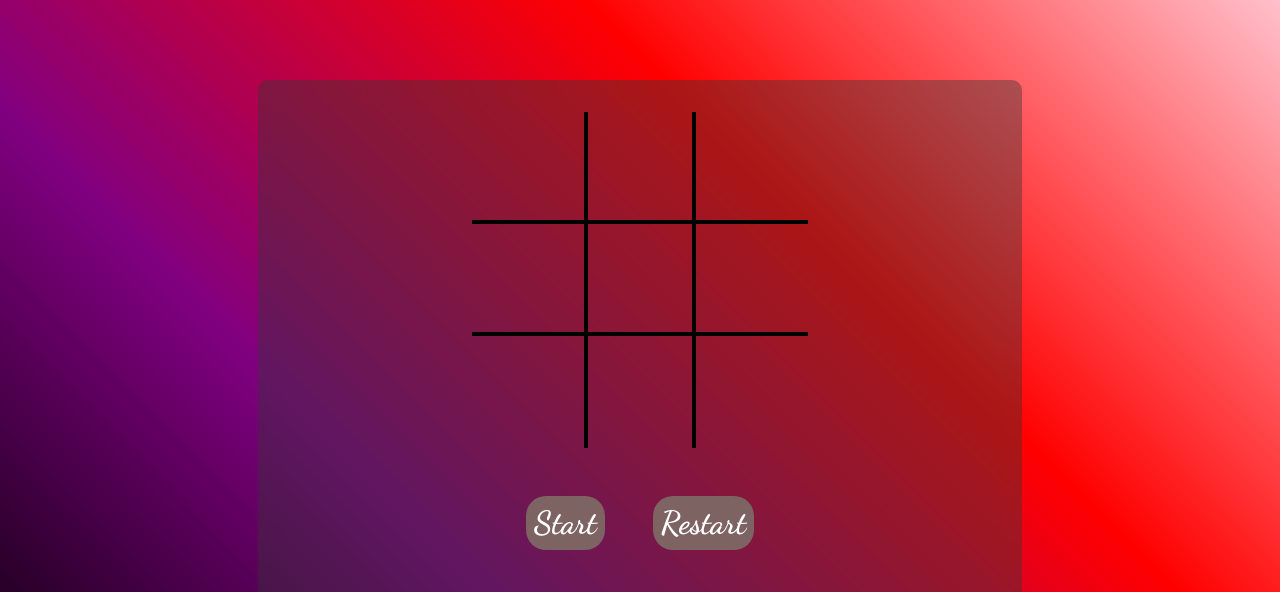
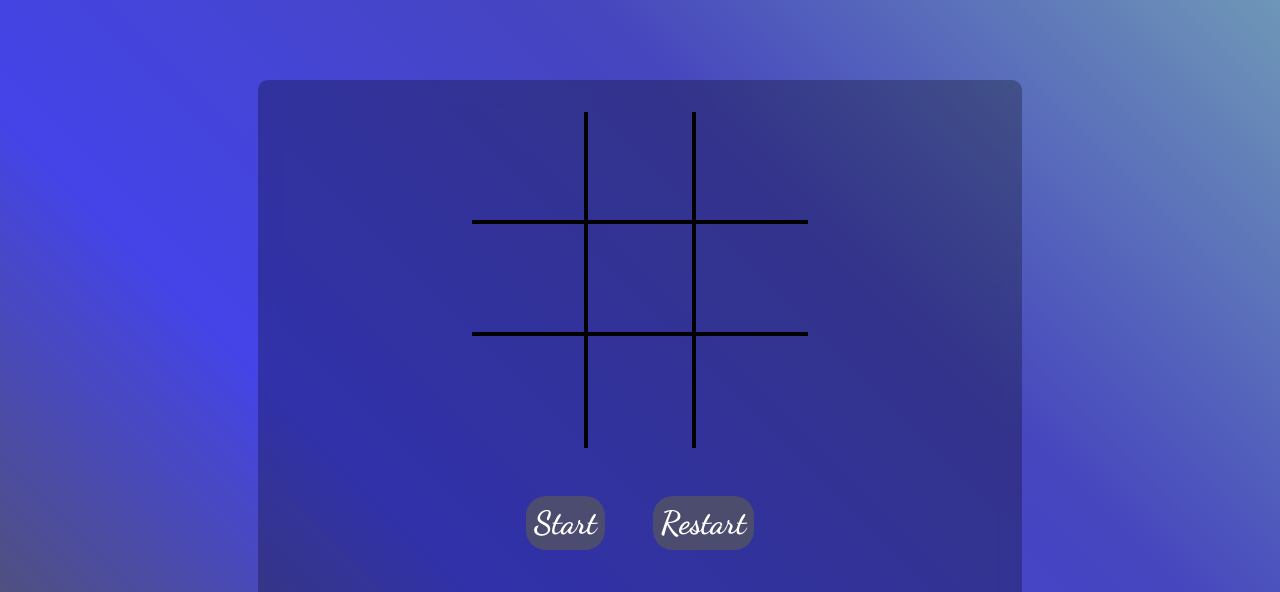
Before and after one commit to Chris-Karampagias/project_tic-tac-toe, a plain HTML site: page index.html in a window 1280 px wide. Shown: the top 592 px of the page. Drawn offline with Linux system fonts and the light colour scheme.

Commit message:
Change body and main container background color

```diff
--- a/style.css
+++ b/style.css
@@ -10,7 +10,7 @@ body {
   display: flex;
   flex-direction: column;
   place-items: center;
-  background: linear-gradient(45deg, black, purple, red, pink);
+  background: linear-gradient(45deg, rgba(0, 0, 0, 0.665), rgba(20, 20, 227, 0.797), rgb(70, 70, 190),rgba(49, 107, 152, 0.7));
 }
 
 button {
@@ -29,7 +29,7 @@ button {
   gap: 2rem;
   margin: 5rem auto;
   padding: 1rem 2rem;
-  background-color: rgba(55, 55, 55, 0.413);
+  background-color: rgba(0, 0, 0, 0.267);
   backdrop-filter: blur(10px);
   border-radius: 10px;
   color: white;
@@ -88,10 +88,14 @@ button {
   border: none;
   transition: all 0.15s ease-in;
   border-radius: 20px;
-  background-color: rgb(126, 99, 99);
+  background-color: rgba(89, 89, 89, 0.69);
   color: white;
   padding: 0.5rem;
   width: fit-content;
+}
+
+.start-after-refresh{
+  box-shadow: 0 0 10px white;
 }
 
 .result {
```
